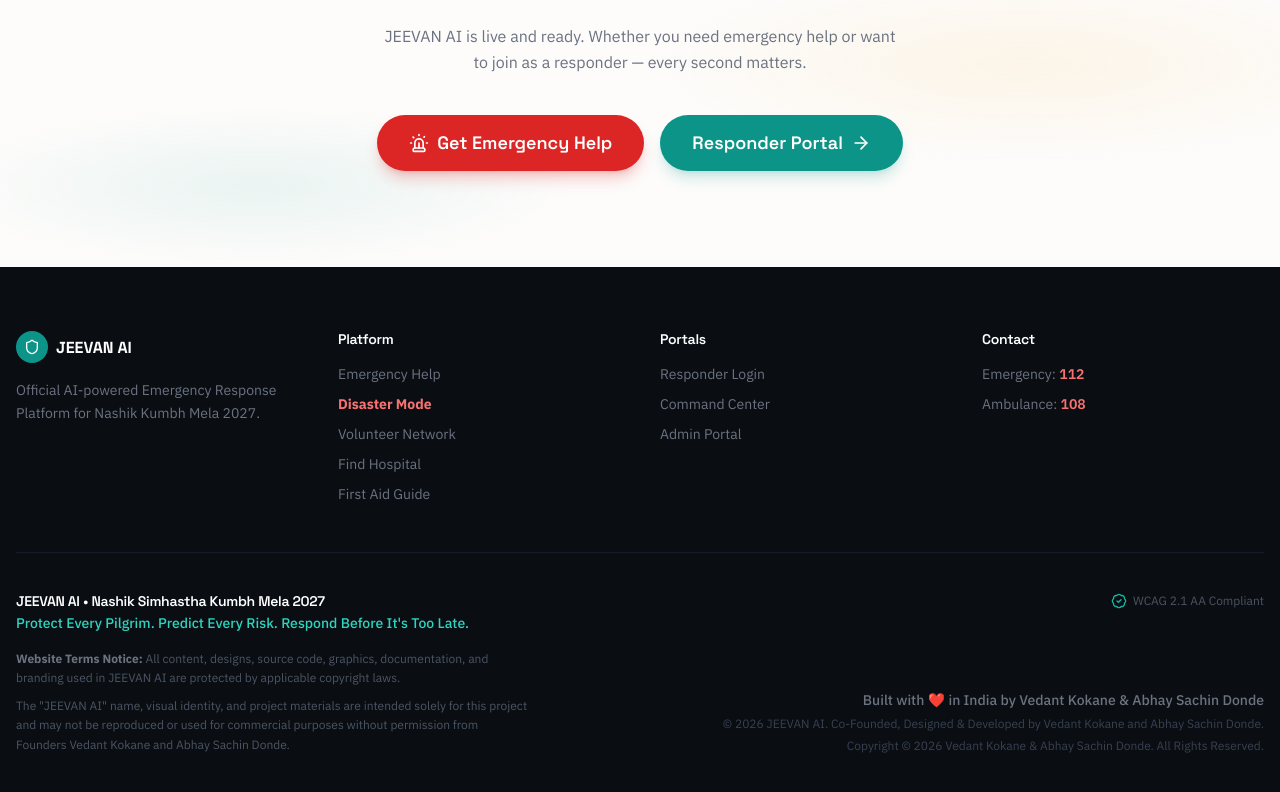
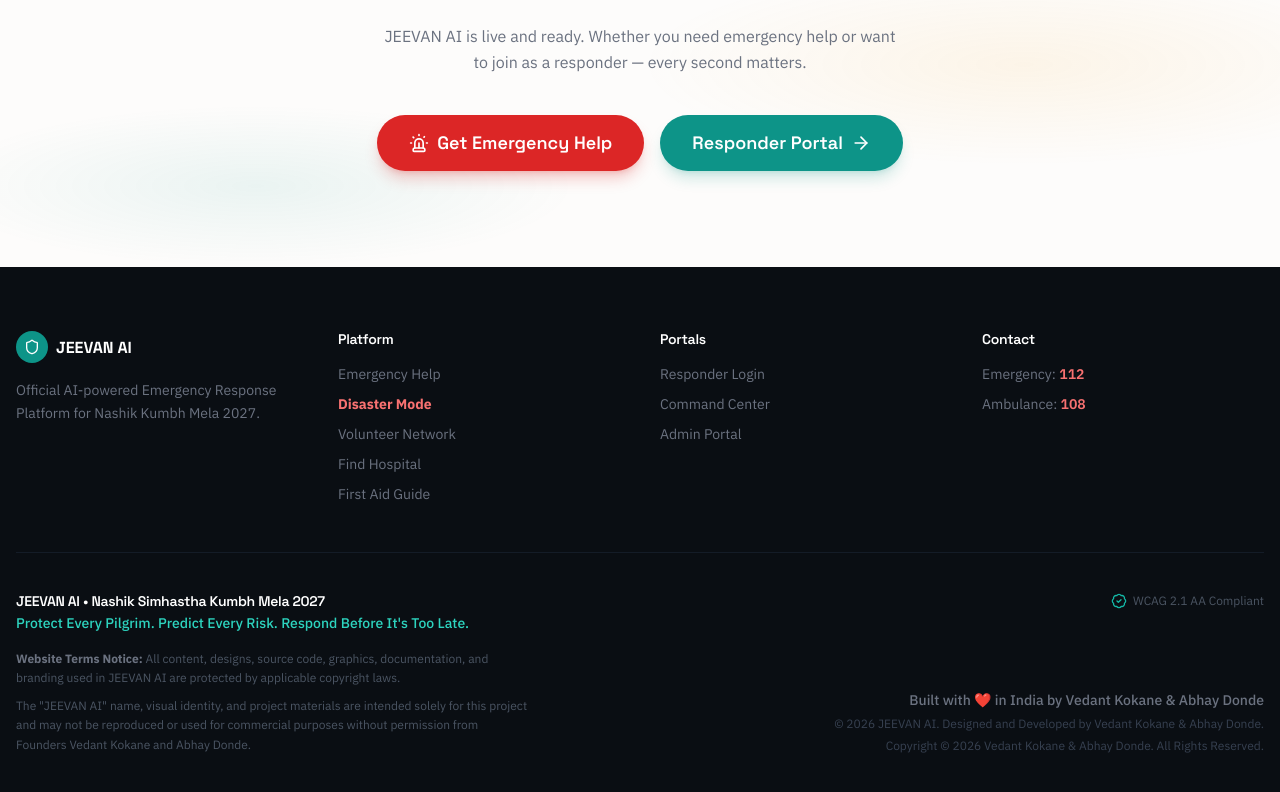
Before and after one commit to vedantkokane94-del/jeevan-ai, a Next.js app in the folder apps/web/: page / in a window 1280 px wide. Shown: the part 4458-5250 px from the top of the page. Built offline with nearby package versions, Linux system fonts and the light colour scheme; no server answers.

Commit message:
feat: update footer credits to Vedant Kokane & Abhay Donde

```diff
--- a/apps/web/src/app/page.tsx
+++ b/apps/web/src/app/page.tsx
@@ -135,7 +135,7 @@ function Footer() {
               </div>
               <div className="text-xs text-ink-400 leading-relaxed max-w-lg space-y-2">
                 <p><strong className="text-ink-300">Website Terms Notice:</strong> All content, designs, source code, graphics, documentation, and branding used in JEEVAN AI are protected by applicable copyright laws.</p>
-                <p>The &quot;JEEVAN AI&quot; name, visual identity, and project materials are intended solely for this project and may not be reproduced or used for commercial purposes without permission from Founders Vedant Kokane and Abhay Sachin Donde.</p>
+                <p>The &quot;JEEVAN AI&quot; name, visual identity, and project materials are intended solely for this project and may not be reproduced or used for commercial purposes without permission from Founders Vedant Kokane and Abhay Donde.</p>
               </div>
             </div>
 
@@ -146,9 +146,9 @@ function Footer() {
                 WCAG 2.1 AA Compliant
               </div>
               <div className="text-left lg:text-right space-y-1.5">
-                <p className="text-sm text-ink-300 font-medium">Built with ❤️ in India by Vedant Kokane &amp; Abhay Sachin Donde</p>
-                <p className="text-xs text-ink-500">&copy; 2026 JEEVAN AI. Co-Founded, Designed &amp; Developed by Vedant Kokane and Abhay Sachin Donde.</p>
-                <p className="text-xs text-ink-500">Copyright &copy; 2026 Vedant Kokane &amp; Abhay Sachin Donde. All Rights Reserved.</p>
+                <p className="text-sm text-ink-300 font-medium">Built with ❤️ in India by Vedant Kokane &amp; Abhay Donde</p>
+                <p className="text-xs text-ink-500">&copy; 2026 JEEVAN AI. Designed and Developed by Vedant Kokane &amp; Abhay Donde.</p>
+                <p className="text-xs text-ink-500">Copyright &copy; 2026 Vedant Kokane &amp; Abhay Donde. All Rights Reserved.</p>
               </div>
             </div>
           </div>
```
